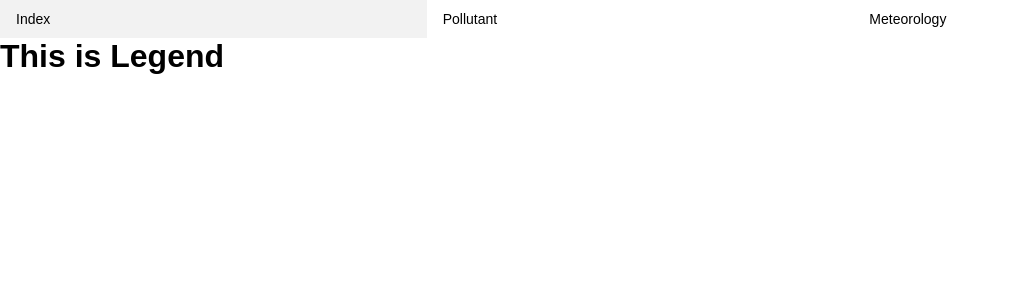
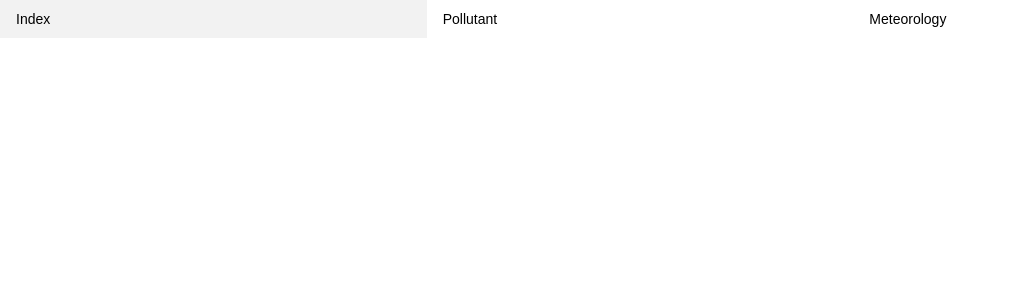
Before and after one commit to kerenrachev/Envitech, a React (Create React App) app: page / in a window 1280 px wide. Shown: the top 300 px of the page, without its empty margins (0-1009 px from the left). Built offline with nearby package versions, Linux system fonts and the light colour scheme.

Commit message:
Adding redux to save Legend's state, change the state on item click

```diff
--- a/package.json
+++ b/package.json
@@ -8,7 +8,10 @@
     "@testing-library/user-event": "^13.5.0",
     "react": "^18.2.0",
     "react-dom": "^18.2.0",
+    "react-redux": "^8.0.5",
     "react-scripts": "5.0.1",
+    "redux": "^4.2.0",
+    "redux-thunk": "^2.4.2",
     "web-vitals": "^2.1.4"
   },
   "scripts": {
--- a/src/App.css
+++ b/src/App.css
@@ -3,9 +3,32 @@
   padding: 0;
   box-sizing: border-box;
 }
+html{
+  height: 100%;
+}
+.App{
+  height: 100%;
+}
+#root{
+  height: 100%;
+}
 
 body {
   font-family: sans-serif;
+  height: 100%;
+}
+
+.legend {
+  border:1px solid black;
+  justify-content: center;
+  text-align: center;
+  margin-left: 10vh;
+  margin-right: 10vh;
+  margin-top: 10vh;
+}
+
+.legend-holder{
+  height: 100%;
 }
 
 header {
--- a/src/App.js
+++ b/src/App.js
@@ -2,17 +2,22 @@
 import './App.css';
 import Legend from './components/Legend';
 import Navbar from './components/Navbar';
-
+import { Provider } from 'react-redux';
+import { createStore, applyMiddleware } from 'redux';
+import Reducers from './redux/reducers/reducers'
+import thunk from 'redux-thunk';
+const store = createStore(Reducers, applyMiddleware(thunk))
 function App() {
   return (
 
 
 
     <div className="App">
-
+      <Provider store={store}>
         <Navbar />
 
         <Legend />
+      </Provider>
     </div>
   );
 }
--- a/src/components/Dropdown.js
+++ b/src/components/Dropdown.js
@@ -1,14 +1,18 @@
 
+import { useDispatch } from 'react-redux';
 import '../App.css';
-const Dropdown = ({ monitorList, dropdown }) => {
+import {setLegendByMonitorId} from '../redux/actions/legend'
+const Dropdown = ({ monitorTypeId,monitorList, dropdown }) => {
 
+  const dispatch = useDispatch()
 
     return (
       <ul className={`dropdown ${dropdown ? "show" : ""}`}>
         {monitorList.map((submenu, index) => (
 
             <li key={index} className="menu-items">
-                <a>{submenu.Name}</a>
+
+                <button type="button" onClick={() => dispatch(setLegendByMonitorId(monitorTypeId))}>{submenu.Name}</button>
             </li>
         ))}
       </ul>
--- a/src/components/Legend.js
+++ b/src/components/Legend.js
@@ -2,14 +2,31 @@
 import { legends } from '../data/Legends'
 import React, { useState, useEffect } from 'react';
 import MenuItems from './MenuItems'
+import { useDispatch, useSelector } from 'react-redux'
 import '../App.css';
+
 
 
 const Legend = () => {
 
-  return (
-    <h1>This is Legend</h1>
-  );
+    const legend = useSelector((state) => state.legend.legendMap)
+
+
+    return (
+        <div className='legend-holder'>
+            {
+                legend ?
+                    <div className='legend'>
+                        {console.log(legend)}
+                        <h1>{legend ? legend.Id : ""}</h1>
+                    </div>
+                    :
+                    null
+            }
+
+        </div>
+
+    );
 };
 
 export default Legend;
--- a/src/components/MenuItems.js
+++ b/src/components/MenuItems.js
@@ -32,7 +32,7 @@ const MenuItems = ({ monitorTypeId, monitorName }) => {
           >
             {monitorName}{' '}
           </button>
-          <Dropdown monitorList={monitorList} dropdown={dropdown}/>
+          <Dropdown monitorTypeId={monitorTypeId} monitorList={monitorList} dropdown={dropdown}/>
     </li>
   );
 };
--- /dev/null
+++ b/src/redux/actions/legend.js
@@ -0,0 +1,15 @@
+import {LEGEND_STATE_CHANGED} from '../constants'
+import {legends} from '../../data/Legends'
+export const setLegendByMonitorId = (monitorTypeLegendId) => (dispatch) =>{
+
+    let tempLegend = ""
+    legends["Legends"].forEach((legend)=>{
+        if(legend["Id"] === monitorTypeLegendId){
+            tempLegend= legend
+        }
+    })
+    return dispatch({
+        legendMap: tempLegend,
+        type: LEGEND_STATE_CHANGED
+    })
+}
--- /dev/null
+++ b/src/redux/constants/index.js
@@ -0,0 +1 @@
+export const LEGEND_STATE_CHANGED = 'LEGEND_STATE_CHANGED'
--- /dev/null
+++ b/src/redux/reducers/legend.js
@@ -0,0 +1,17 @@
+import {LEGEND_STATE_CHANGED} from '../constants'
+
+
+const initialState ={
+    legendMap: null
+}
+
+export const legend = (state = initialState, action) =>{
+    switch(action.type){
+        case LEGEND_STATE_CHANGED:
+            return {
+                ...state,
+                legendMap : action.legendMap
+            }
+        default : return state
+    }
+}
--- /dev/null
+++ b/src/redux/reducers/reducers.js
@@ -0,0 +1,7 @@
+import { combineReducers } from "redux"
+import { legend } from "./legend"
+const Reducers = combineReducers({
+    legend,
+})
+
+export default Reducers;
```
Also changed, not shown: 1 other file (tests, documents, lock files or other folders). Lines whose indentation alone changed are shown as unchanged.
